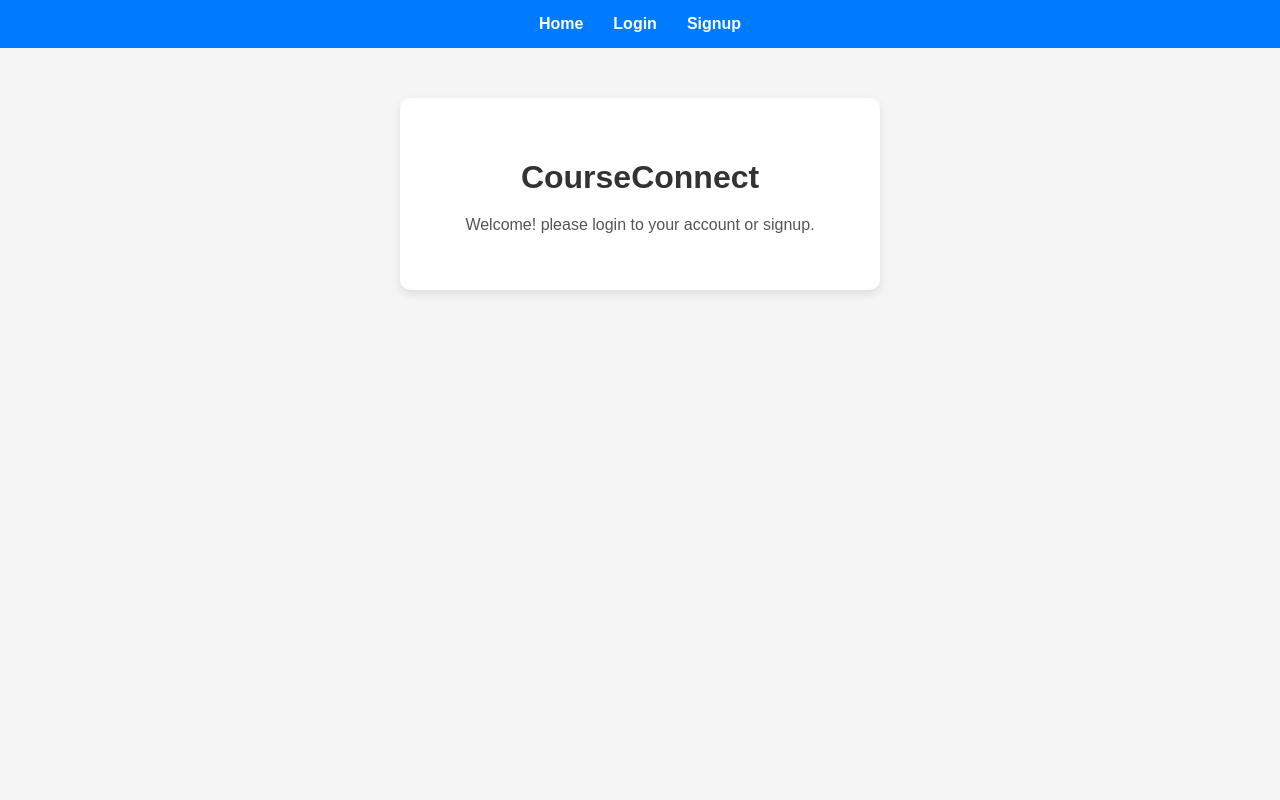
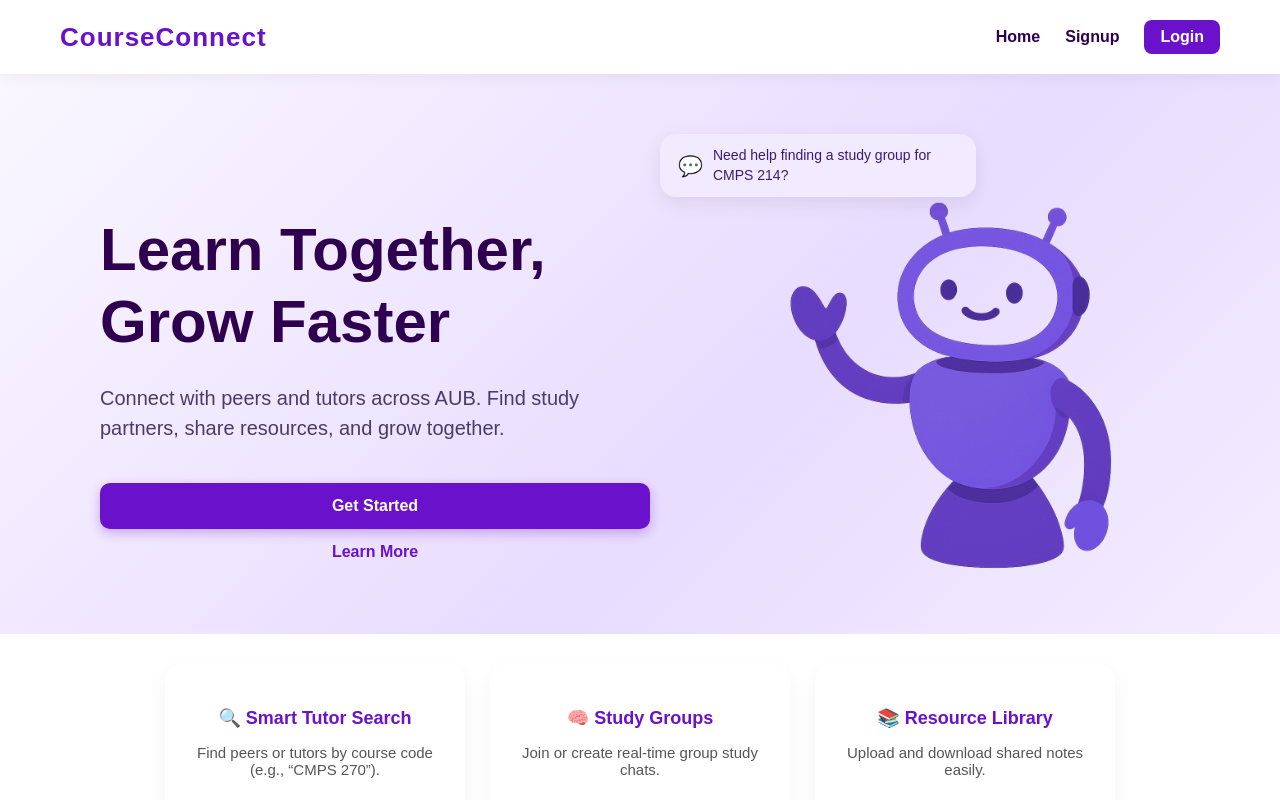
Before and after one commit to Sfn15/CMPS-271-Project-Frontend, a React (Create React App) app: page / in a window 1280 px wide. Shown: the top 800 px of the page. Built offline with nearby package versions, Linux system fonts and the light colour scheme.

Commit message:
Add files via upload
Updated Home page, Added Hero section, and styles

```diff
--- a/src/App.css
+++ b/src/App.css
@@ -1,100 +1,134 @@
-/* Global */
-body {
-  font-family: 'Arial', sans-serif;
-  background-color: #f5f5f5;
-  margin: 0;
-  padding: 0;
+.navbar {
+  display: flex;
+  justify-content: space-between;
+  align-items: center;
+  background-color: white;
+  padding: 20px 80px;
+  box-shadow: 0 4px 10px rgba(0, 0, 0, 0.05);
+  position: sticky;
+  top: 0;
+  z-index: 1000;
 }
 
-/* Navbar */
-.navbar {
+.nav-logo {
+  font-size: 24px;
+  font-weight: 700;
+  color: #6a11cb;
+  letter-spacing: 1px;
+}
+
+.nav-links {
   display: flex;
-  justify-content: center;
-  background-color: #007bff;
-  padding: 15px 0;
-  flex-wrap: wrap; /* allows wrapping on smaller screens */
+  gap: 25px;
+  align-items: center;
 }
 
 .nav-link {
-  color: white;
+  color: #1f003d;
   text-decoration: none;
-  margin: 0 15px;
-  font-weight: bold;
+  font-weight: 600;
+  font-size: 16px;
   transition: 0.3s;
 }
 
 .nav-link:hover {
-  color: #ffdd57;
-  transform: scale(1.1);
+  color: #6a11cb;
 }
 
-/* Form container */
+.nav-button {
+  background-color: #6a11cb;
+  color: white;
+  border: none;
+  border-radius: 8px;
+  padding: 8px 18px;
+  cursor: pointer;
+  transition: 0.3s;
+  font-weight: 600;
+}
+
+.nav-button:hover {
+  background-color: #a46bff;
+}
+
+
+/* 🌿 FORM CONTAINERS (Login / Signup) */
 .form-container {
   background-color: white;
-  padding: 40px;
-  border-radius: 10px;
-  box-shadow: 0 4px 10px rgba(0,0,0,0.1);
-  max-width: 400px;
-  margin: 50px auto;
+  padding: 50px 40px;
+  border-radius: 20px;
+  box-shadow: 0 8px 25px rgba(0,0,0,0.1);
+  max-width: 420px;
+  margin: 80px auto;
+  text-align: center;
 }
 
-/* Input fields */
 input {
   width: 100%;
-  padding: 10px;
-  margin-top: 5px;
-  margin-bottom: 15px;
-  border-radius: 5px;
-  border: 1px solid #ccc;
+  padding: 12px;
+  border: 1px solid #d1c4e9;
+  border-radius: 8px;
+  margin-bottom: 18px;
   font-size: 16px;
-  box-sizing: border-box;
 }
 
-/* Buttons */
 button {
   width: 100%;
-  padding: 10px;
-  background-color: #007bff;
+  padding: 12px;
+  background-color: #6a11cb;
   color: white;
   font-weight: bold;
   border: none;
-  border-radius: 5px;
+  border-radius: 8px;
   cursor: pointer;
   transition: 0.3s;
 }
 
 button:hover {
-  background-color: #0056b3;
-  transform: scale(1.02);
+  background-color: #a46bff;
+  transform: scale(1.03);
+}.navbar {
+  background-color: white;
+  box-shadow: 0 4px 15px rgba(0,0,0,0.05);
+  padding: 20px 60px;
+  display: flex;
+  justify-content: space-between;
+  align-items: center;
+  position: sticky;
+  top: 0;
+  z-index: 1000;
 }
 
-/* Headings */
-h1, h2 {
-  color: #333;
-  margin-bottom: 20px;
-  text-align: center;
+.nav-logo {
+  font-size: 26px;
+  font-weight: 700;
+  color: #6a11cb;
 }
 
-/* Paragraphs */
-p {
-  text-align: center;
-  color: #555;
+.nav-links {
+  display: flex;
+  align-items: center;
+  gap: 25px;
 }
 
-/* Responsive adjustments */
-@media (max-width: 600px) {
-  .navbar {
-    flex-direction: column; /* stack nav links vertically on small screens */
-    padding: 10px 0;
-  }
+.nav-link {
+  text-decoration: none;
+  color: #2e004f;
+  font-weight: 600;
+  transition: 0.3s;
+}
 
-  .nav-link {
-    margin: 10px 0; /* more spacing for vertical links */
-  }
+.nav-link:hover {
+  color: #6a11cb;
+}
 
-  .form-container {
-    padding: 30px 20px; /* reduce padding for small screens */
-    margin: 30px 15px;
-    width: auto;
-  }
+.login-btn {
+  background-color: #6a11cb;
+  color: white;
+  padding: 8px 16px;
+  border-radius: 8px;
+  transition: 0.3s;
 }
+
+.login-btn:hover {
+  background-color: #7b3ff9;
+}
--- a/src/App.js
+++ b/src/App.js
@@ -1,17 +1,23 @@
-import './App.css';
-import { BrowserRouter as Router, Routes, Route, Link } from 'react-router-dom';
-import Home from './pages/Home';
-import Login from './pages/Login';
-import Signup from './pages/Signup';
+
+import { BrowserRouter as Router, Routes, Route, Link } from "react-router-dom";
+import Home from "./pages/Home";
+import Login from "./pages/Login";
+import Signup from "./pages/Signup";
+import "./App.css"; // Keep navbar styles here
 
 function App() {
   return (
     <Router>
       <nav className="navbar">
-        <Link to="/" className="nav-link">Home</Link>
-        <Link to="/login" className="nav-link">Login</Link>
-        <Link to="/signup" className="nav-link">Signup</Link>
+      <div className="nav-logo">CourseConnect</div>
+      <div className="nav-links">
+      <a href="/" className="nav-link">Home</a>
+
+      <a href="/Signup" className="nav-link">Signup</a>
+      <a href="/login" className="nav-link login-btn">Login</a>
+      </div>
       </nav>
+
 
       <Routes>
         <Route path="/" element={<Home />} />
--- /dev/null
+++ b/src/components/Hero.css
@@ -0,0 +1,150 @@
+/* 🌸 HERO SECTION */
+.hero-container {
+    display: flex;
+    justify-content: space-between;
+    align-items: flex-start;
+    padding: 100px 100px 0 100px;
+    background: linear-gradient(135deg, #faf7ff 0%, #e8dcff 50%, #f9f5ff 100%);
+    min-height: 100vh;
+    font-family: "Poppins", sans-serif;
+    color: #2e004f;
+    position: relative;
+    overflow: hidden;
+  }
+
+
+  /* 🌿 Left text section */
+  .hero-content {
+    max-width: 550px;
+  }
+
+  .hero-content h1 {
+    font-size: 60px;
+    line-height: 1.2;
+    font-weight: 700;
+    margin-bottom: 25px;
+  }
+
+  .hero-content p {
+    font-size: 20px;
+    color: #4a3b67;
+    max-width: 480px;
+    line-height: 1.5;
+  }
+
+  /* 🌼 Buttons */
+  .hero-buttons {
+    margin-top: 40px;
+  }
+
+  .hero-buttons button {
+    border: none;
+    padding: 14px 30px;
+    border-radius: 10px;
+    font-weight: 600;
+    cursor: pointer;
+    font-size: 16px;
+    transition: all 0.3s ease;
+    margin-right: 18px;
+  }
+
+  .btn-primary {
+    background-color: #6a11cb;
+    color: white;
+    box-shadow: 0 4px 12px rgba(106, 17, 203, 0.3);
+  }
+
+  .btn-primary:hover {
+    background-color: #7b3ff9;
+    transform: scale(1.05);
+  }
+
+  .btn-secondary {
+    background-color: transparent;
+    border: 2px solid #6a11cb;
+    color: #6a11cb;
+  }
+
+  .btn-secondary:hover {
+    background-color: #f5e9ff;
+    transform: scale(1.05);
+  }
+
+  /* 🤖 Robot Image */
+  .hero-image {
+    position: relative;
+  }
+
+  .hero-image img {
+    width: 420px;
+    height: auto;
+    border-radius: 0;
+    box-shadow: none;
+    background: none;
+  }
+
+  .chat-bubble {
+    background-color: #f2ebff;
+    color: #3a1a77;
+    border-radius: 16px;
+    padding: 12px 18px;
+    box-shadow: 0 6px 20px rgba(0, 0, 0, 0.08);
+    position: absolute;
+    top: -40px;
+    left: -100px;
+    width: 280px;
+    display: flex;
+    align-items: center;
+    gap: 10px;
+  }
+
+
+  .chat-bubble p {
+    margin: 0;
+    font-size: 14px;
+    line-height: 1.4;
+  }
+
+  .chat-icon {
+    font-size: 20px;
+    color: #6a11cb;
+  }
+
+  /* ✨ Features Section (bottom cards) */
+  .features-section {
+    display: flex;
+    justify-content: center;
+    flex-wrap: wrap;
+    gap: 25px;
+    padding: 30px 40px 40px 40px; /* less top padding */
+    background-color: rgb(255, 255, 255);
+    position: relative;
+    z-index: 10;
+    margin-top: -340px; /* pulls cards upward */
+  }
+
+
+  .feature-card {
+    background-color: #ffffff;
+    border-radius: 18px;
+    box-shadow: 0 8px 20px rgba(0, 0, 0, 0.05);
+    width: 250px;
+    padding: 25px;
+    text-align: center;
+    transition: 0.3s;
+  }
+
+  .feature-card:hover {
+    transform: translateY(-5px);
+  }
+
+  .feature-card h3 {
+    color: #6a11cb;
+    margin-bottom: 10px;
+    font-size: 18px;
+  }
+
+  .feature-card p {
+    color: #555;
+    font-size: 15px;
+  }
--- /dev/null
+++ b/src/components/Hero.js
@@ -0,0 +1,22 @@
+import React from "react";
+import "./Hero.css";
+
+function Hero() {
+  return (
+    <div className="hero-container">
+      <div className="hero-content">
+      <h1>Learn Together, <br />Grow Faster</h1>
+      <p>
+       Connect with peers and tutors across AUB. Find study partners, share
+       resources, and grow together.
+    </p>
+
+      </div>
+      <div className="hero-image">
+        <img src="/images/hero-illustration.png" alt="CourseConnect" />
+      </div>
+    </div>
+  );
+}
+
+export default Hero;
--- a/src/index.css
+++ b/src/index.css
@@ -1,8 +1,9 @@
 body {
   margin: 0;
-  font-family: -apple-system, BlinkMacSystemFont, 'Segoe UI', 'Roboto', 'Oxygen',
-    'Ubuntu', 'Cantarell', 'Fira Sans', 'Droid Sans', 'Helvetica Neue',
-    sans-serif;
+  background: linear-gradient(-45deg, #6a11cb, #a46bff, #c8b6ff, #f5e9ff);
+  background-size: 400% 400%;
+  animation: gradientShift 10s ease infinite;
+  font-family: 'Poppins', sans-serif;
   -webkit-font-smoothing: antialiased;
   -moz-osx-font-smoothing: grayscale;
 }
@@ -10,4 +11,10 @@ body {
 code {
   font-family: source-code-pro, Menlo, Monaco, Consolas, 'Courier New',
     monospace;
+     @keyframes gradientShift {
+      0% { background-position: 0% 50%; }
+      50% { background-position: 100% 50%; }
+      100% { background-position: 0% 50%; }
+    }
+
 }
--- a/src/pages/Home.js
+++ b/src/pages/Home.js
@@ -1,12 +1,64 @@
-function Home() {
-    return (
-      <div className="form-container">
-        <h1>CourseConnect</h1>
-        <p style={{ textAlign: 'center', color: '#555' }}>
-          Welcome! please login to your account or signup.
-        </p>
+import React from "react";
+import "../components/Hero.css";
+import heroImg from "../assets/robot.png";
+import { useNavigate } from "react-router-dom"; // ✅ Import navigation
+
+export default function Home() {
+  const navigate = useNavigate(); // ✅ Initialize navigation
+
+  return (
+    <>
+      {/* HERO SECTION */}
+      <div className="hero-container">
+        <div className="hero-content">
+          <h1>Learn Together, Grow Faster</h1>
+          <p>
+            Connect with peers and tutors across AUB.
+            Find study partners, share resources, and grow together.
+          </p>
+          <div className="hero-buttons">
+            {/* ✅ Added navigation to Signup page */}
+            <button
+              className="btn-primary"
+              onClick={() => navigate("/signup")}
+            >
+              Get Started
+            </button>
+            <button className="btn-secondary">Learn More</button>
+          </div>
+        </div>
+
+        <div className="hero-image">
+          <div className="chat-bubble">
+            <span className="chat-icon">💬</span>
+            <p>Need help finding a study group for CMPS 214?</p>
+          </div>
+          <img src={heroImg} alt="Friendly robot helper" />
+        </div>
       </div>
-    );
-  }
 
-  export default Home;
+      {/* FEATURES SECTION */}
+      <div className="features-section">
+        <div className="feature-card">
+          <h3>🔍 Smart Tutor Search</h3>
+          <p>Find peers or tutors by course code (e.g., “CMPS 270”).</p>
+        </div>
+
+        <div className="feature-card">
+          <h3>🧠 Study Groups</h3>
+          <p>Join or create real-time group study chats.</p>
+        </div>
+
+        <div className="feature-card">
+          <h3>📚 Resource Library</h3>
+          <p>Upload and download shared notes easily.</p>
+        </div>
+
+        <div className="feature-card">
+          <h3>🗓️ Scheduling</h3>
+          <p>Set reminders for upcoming study sessions.</p>
+        </div>
+      </div>
+    </>
+  );
+}
```
Also changed, not shown: src/assets/robot.png (added).
